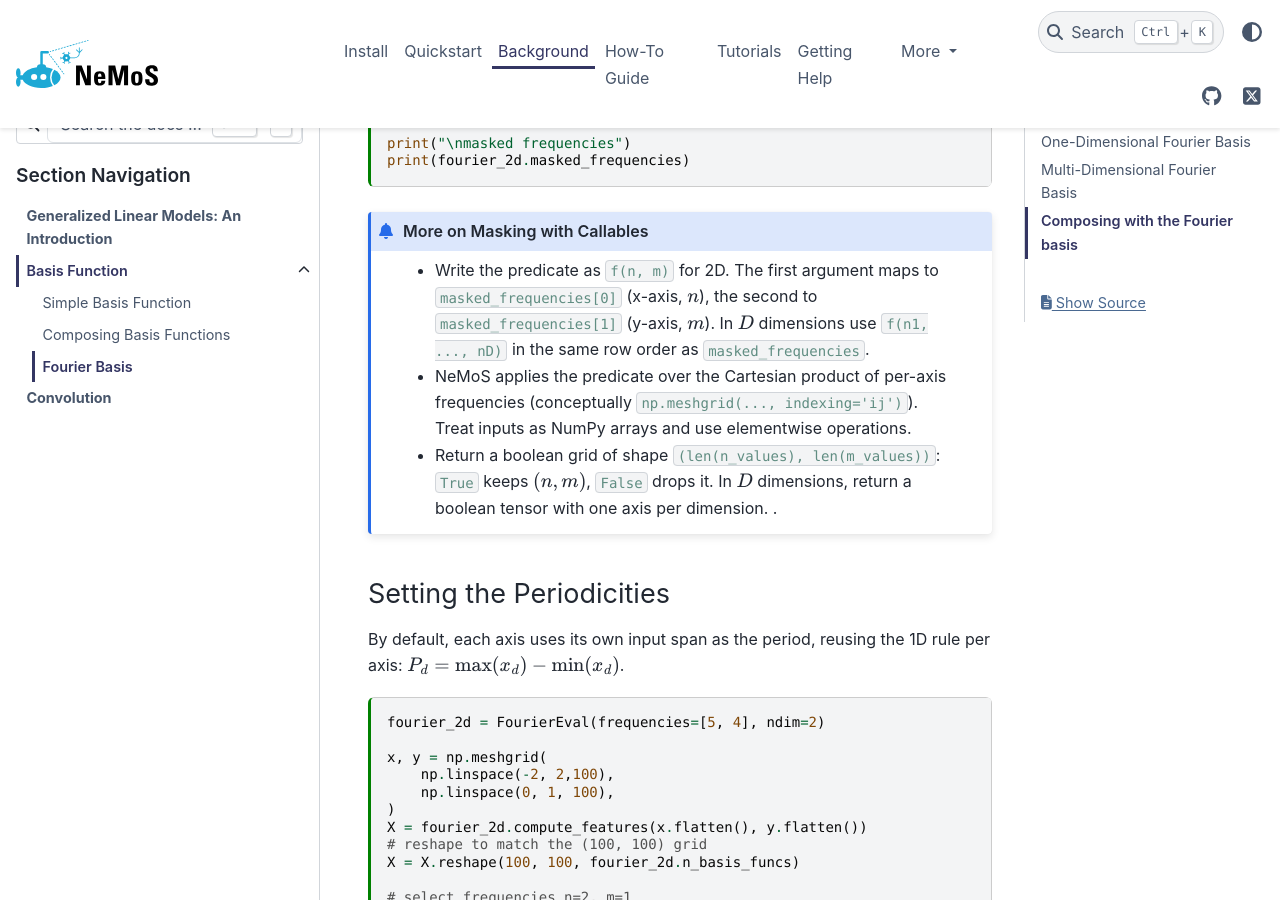
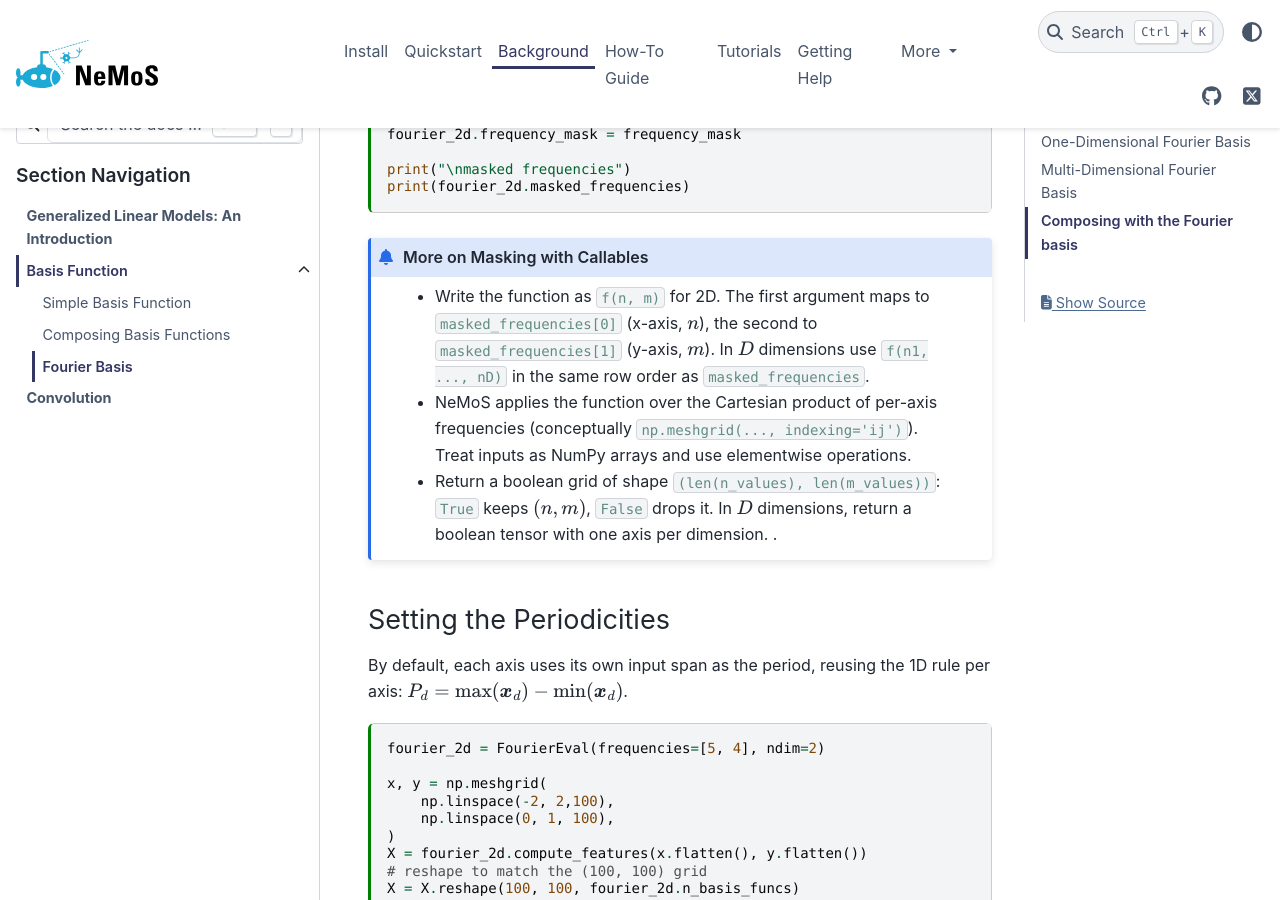
Before and after one commit to flatironinstitute/nemos, a Sphinx documentation site: the page built from docs/background/basis/ndimensional_foureir_basis.md, in a window 1280 px wide and 900 px high, scrolled down 7892 px. Built offline with Sphinx 7.4.7 and the PyData theme 0.15.4, drawn with Linux system fonts in a browser that asks for light colours; some of the changed text lies outside the part shown.

Commit message:
edits to doc note

````diff
--- a/docs/background/basis/ndimensional_foureir_basis.md
+++ b/docs/background/basis/ndimensional_foureir_basis.md
@@ -378,7 +378,7 @@
 You can subselect specific pairs by **masking** the 2D frequency grid. The mask can be:
 
 1. A boolean array of shape $(|N|, |M|) = (3, 2)$ (rows = $n$, columns = $m$).
-2. A callable predicate `f(n, m) -> True/False`.
+2. A function returning booleans `f(n, m) -> True/False`.
 
 #### Mask With a Boolean Array
 
@@ -427,15 +427,15 @@
 
 :::{admonition} More on Masking with Callables
 
-- Write the predicate as `f(n, m)` for 2D. The first argument maps to `masked_frequencies[0]` (x-axis, $n$), the second to `masked_frequencies[1]` (y-axis, $m$). In $D$ dimensions use `f(n1, ..., nD)` in the same row order as `masked_frequencies`.
-- NeMoS applies the predicate over the Cartesian product of per-axis frequencies (conceptually `np.meshgrid(..., indexing='ij')`). Treat inputs as NumPy arrays and use elementwise operations.
+- Write the function as `f(n, m)` for 2D. The first argument maps to `masked_frequencies[0]` (x-axis, $n$), the second to `masked_frequencies[1]` (y-axis, $m$). In $D$ dimensions use `f(n1, ..., nD)` in the same row order as `masked_frequencies`.
+- NeMoS applies the function over the Cartesian product of per-axis frequencies (conceptually `np.meshgrid(..., indexing='ij')`). Treat inputs as NumPy arrays and use elementwise operations.
 - Return a boolean grid of shape `(len(n_values), len(m_values))`: `True` keeps $(n,m)$, `False` drops it. In $D$ dimensions, return a boolean tensor with one axis per dimension. .
 :::
 
 ### Setting the Periodicities
 
 By default, each axis uses its own input span as the period, reusing the 1D rule per axis:
-$P_d=\max(x_d)-\min(x_d)$.
+$P_d=\max(\boldsymbol{x}_d)-\min(\boldsymbol{x}_d)$.
 
 ```{code-cell} ipython3
 
````
Also changed, not shown: other parts of docs/background/basis/ndimensional_foureir_basis.md (+3 -3 lines).
